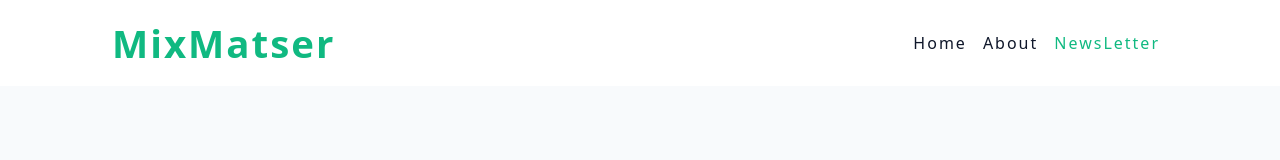
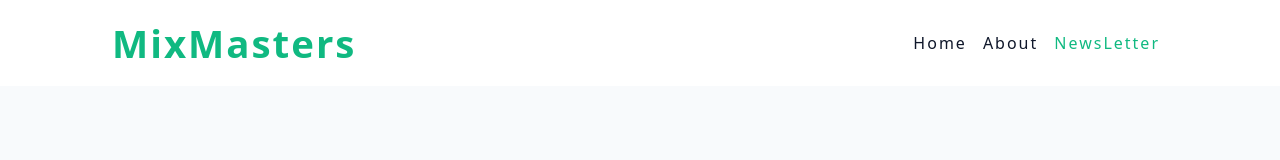
Before and after one commit to tsheporamantso/mix-master, a React (Vite) app: page /newsletter in a window 1280 px wide. Shown: the top 160 px of the page. Built offline with nearby package versions, Linux system fonts and the light colour scheme.

Commit message:
Corrected typo

```diff
--- a/src/components/Navbar.jsx
+++ b/src/components/Navbar.jsx
@@ -5,7 +5,7 @@ const Navbar = () => {
   return (
     <Wrapper>
       <div className="nav-center">
-        <span className="logo">MixMatser</span>
+        <span className="logo">MixMasters</span>
         <div className="nav-links">
           <NavLink className={"nav-link"} to={"/"}>
             Home
```
